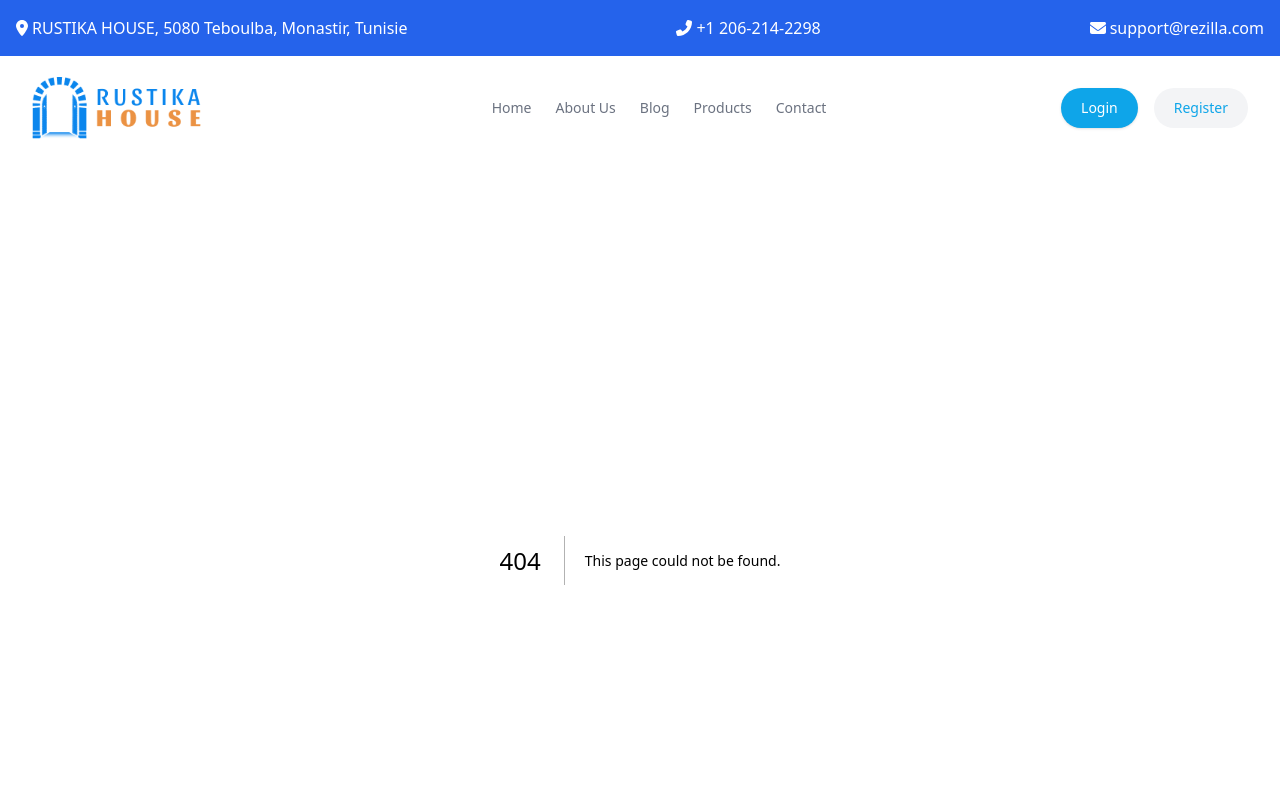
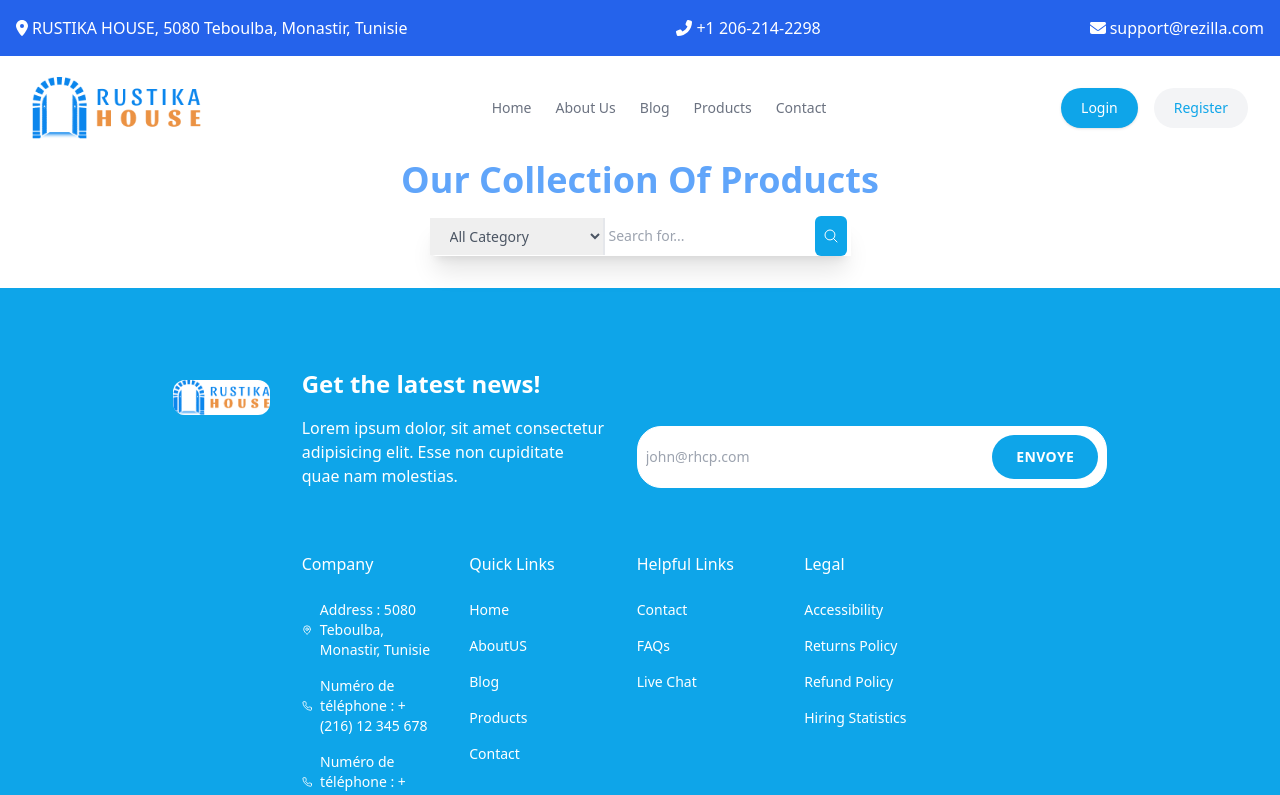
Before and after one commit to Hakimsabkhi/blog-website-Rustic-door-nextjs14approuter, a Next.js app: page /product in a window 1280 px wide. Before the commit this address had no page. Shown: the top 795 px of the page. Built offline with nearby package versions, Linux system fonts and the light colour scheme.

Commit message:
Search Bar In Product Page

```diff
--- a/src/app/blog/[postId]/edit/page.tsx
+++ b/src/app/blog/[postId]/edit/page.tsx
@@ -1,3 +1,4 @@
+"use client"
 import { useState } from 'react';
 import { useRouter } from 'next/router';
 import { GetServerSideProps } from 'next';
--- a/src/app/blog/create/page.tsx
+++ b/src/app/blog/create/page.tsx
@@ -1,3 +1,4 @@
+
 import { useState } from 'react';
 import { useRouter } from 'next/router';
 
--- a/src/app/blog/page.tsx
+++ b/src/app/blog/page.tsx
@@ -1,4 +1,3 @@
-"use client";
 
 import { useEffect, useState } from 'react';
 
--- /dev/null
+++ b/src/app/product/page.tsx
@@ -0,0 +1,64 @@
+import React from 'react';
+
+function Page() {
+  return (
+    <section className='centred'>
+      <div className='flex flex-col justify-center items-center'>
+        <h1 className='text-center text-4xl text-blue-400 font-bold mb-4'>Our Collection Of Products</h1>
+
+        <div className='flex items-center rounded-md gap-1 shadow-xl '>
+          {/* Select Category */}
+          <select
+            name="Category"
+            id="Category"
+            className="   text-gray-600 sm:text-sm  px-4 py-2 border-r-2 "
+          >
+            <option value="">All Category</option>
+            <option value="JM">John Mayer</option>
+            <option value="SRV">Stevie Ray Vaughn</option>
+            <option value="JH">Jimi Hendrix</option>
+            <option value="BBK">B.B King</option>
+            <option value="AK">Albert King</option>
+            <option value="BG">Buddy Guy</option>
+            <option value="EC">Eric Clapton</option>
+          </select>
+
+          <div className="relative w-full max-w-xs">
+            <label htmlFor="Search" className="sr-only">Search</label>
+
+            {/* Search Bar */}
+            <input
+              type="text"
+              id="Search"
+              placeholder="Search for..."
+              className="w-full  py-2.5 pe-10  sm:text-sm "
+            />
+
+            <span className="absolute inset-y-0 end-0 grid w-10 place-content-center">
+              <button type="button" className="bg-sky-500 rounded-md text-white px-2 py-3">
+                <span className="sr-only">Search</span>
+                <svg
+                  xmlns="http://www.w3.org/2000/svg"
+                  fill="none"
+                  viewBox="0 0 24 24"
+                  strokeWidth="1.5"
+                  stroke="currentColor"
+                  className="h-4 w-4"
+                >
+                  <path
+                    strokeLinecap="round"
+                    strokeLinejoin="round"
+                    d="M21 21l-5.197-5.197m0 0A7.5 7.5 0 105.196 5.196a7.5 7.5 0 0010.607 10.607z"
+                  />
+                </svg>
+              </button>
+            </span>
+          </div>
+        </div>
+      </div>
+
+    </section>
+  );
+}
+
+export default Page;
--- a/src/components/Footer.tsx
+++ b/src/components/Footer.tsx
@@ -9,7 +9,7 @@ const Footer: React.FC = () => {
   <div className="centred max-w-screen-xl px-4 py-16 sm:px-6 lg:px-8 flex flex-col justify-center">
     <div className="lg:flex lg:items-start lg:gap-8">
       <div className="text-white">
-       <img src="/img/logo.png" alt="logo" className='bg-white rounded-xl mt-3' />
+       <img src="/img/logo.png" alt="logo" className='bg-white rounded-xl mt-3 ' />
       </div>
 
       <div className="mt-8 grid grid-cols-2 gap-8 lg:mt-0 lg:grid-cols-5 lg:gap-y-16">
```
